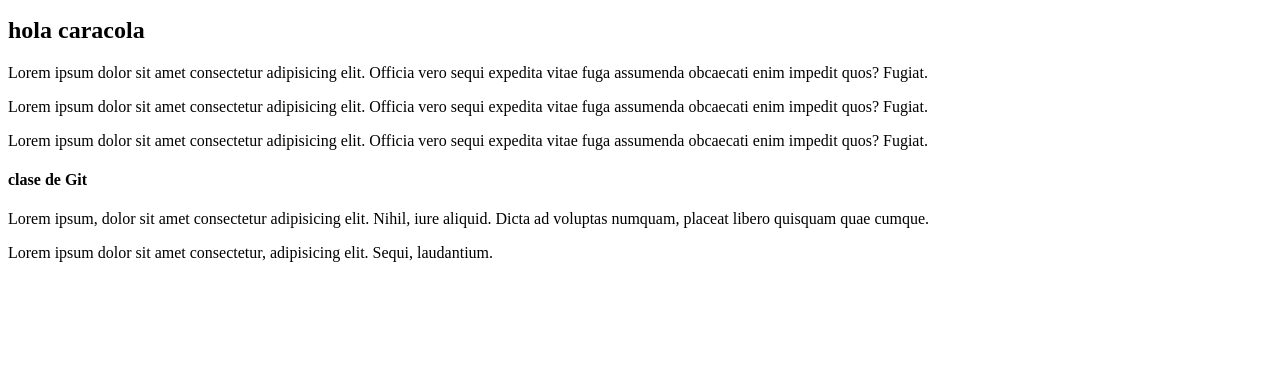
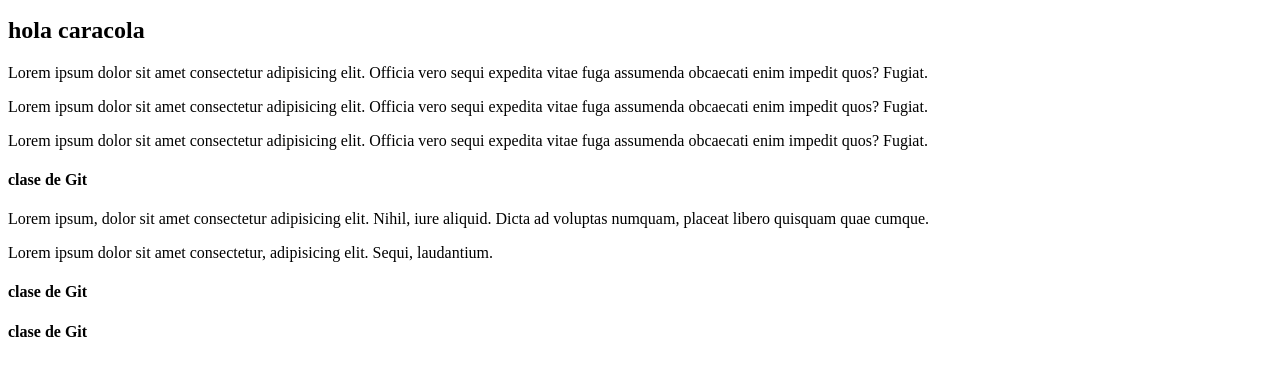
Before and after one commit to frankdispater/HTML-course, a plain HTML site: page clases HTML/Clase 10/index.html in a window 1280 px wide. Shown: the part 101-476 px from the top of the page. Drawn offline with Linux system fonts and the light colour scheme.

Commit message:
agregue un h4

```diff
--- a/clases HTML/Clase 10/index.html
+++ b/clases HTML/Clase 10/index.html
@@ -32,6 +32,12 @@
         </h4>
         <p>Lorem ipsum, dolor sit amet consectetur adipisicing elit. Nihil, iure aliquid. Dicta ad voluptas numquam, placeat libero quisquam quae cumque.</p>
         <p>Lorem ipsum dolor sit amet consectetur, adipisicing elit. Sequi, laudantium.</p>
+        <h4>
+            clase de Git
+        </h4>
+        <h4>
+            clase de Git
+        </h4>
     </footer>
 </body>
 </html>
```
